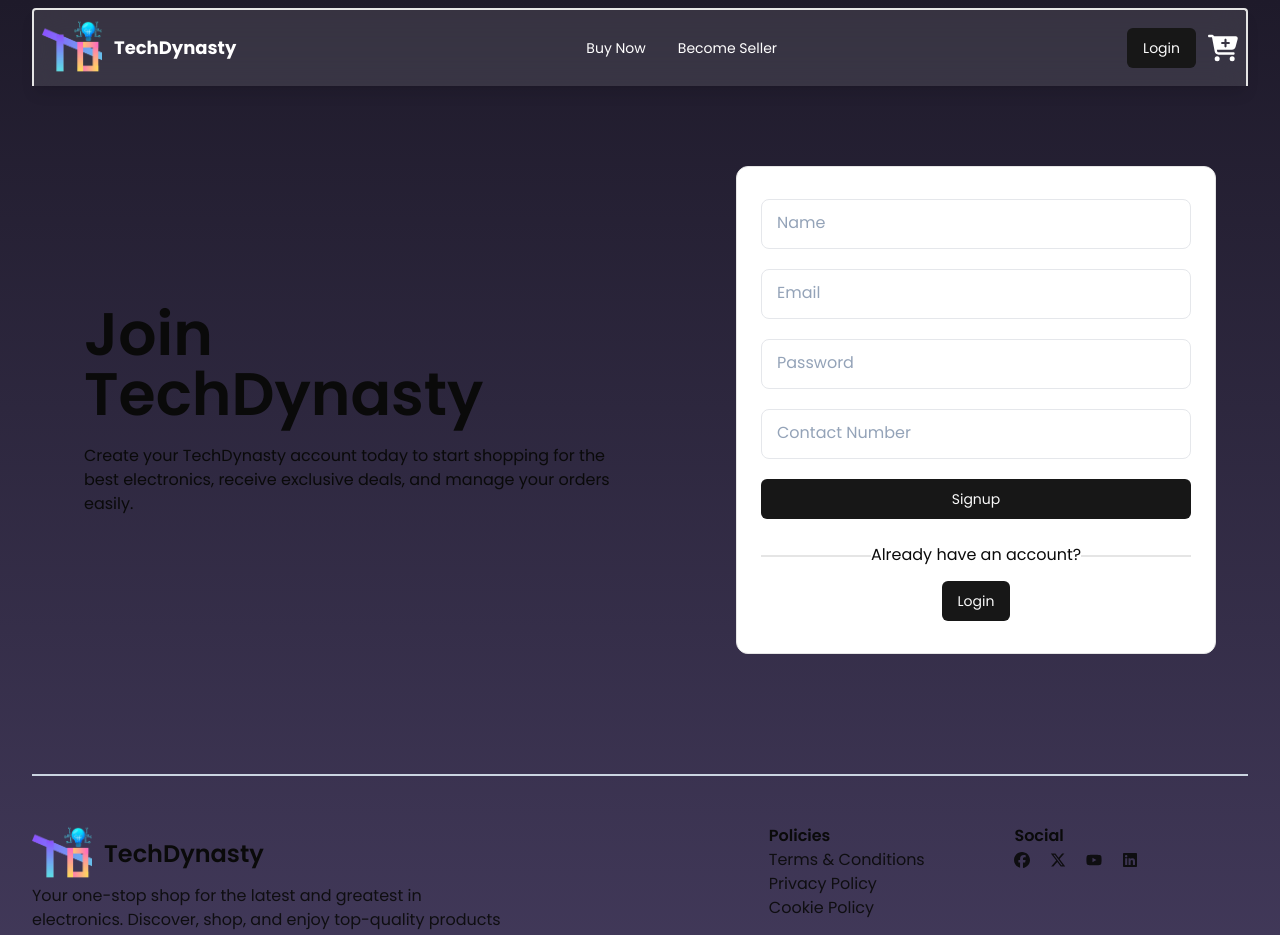
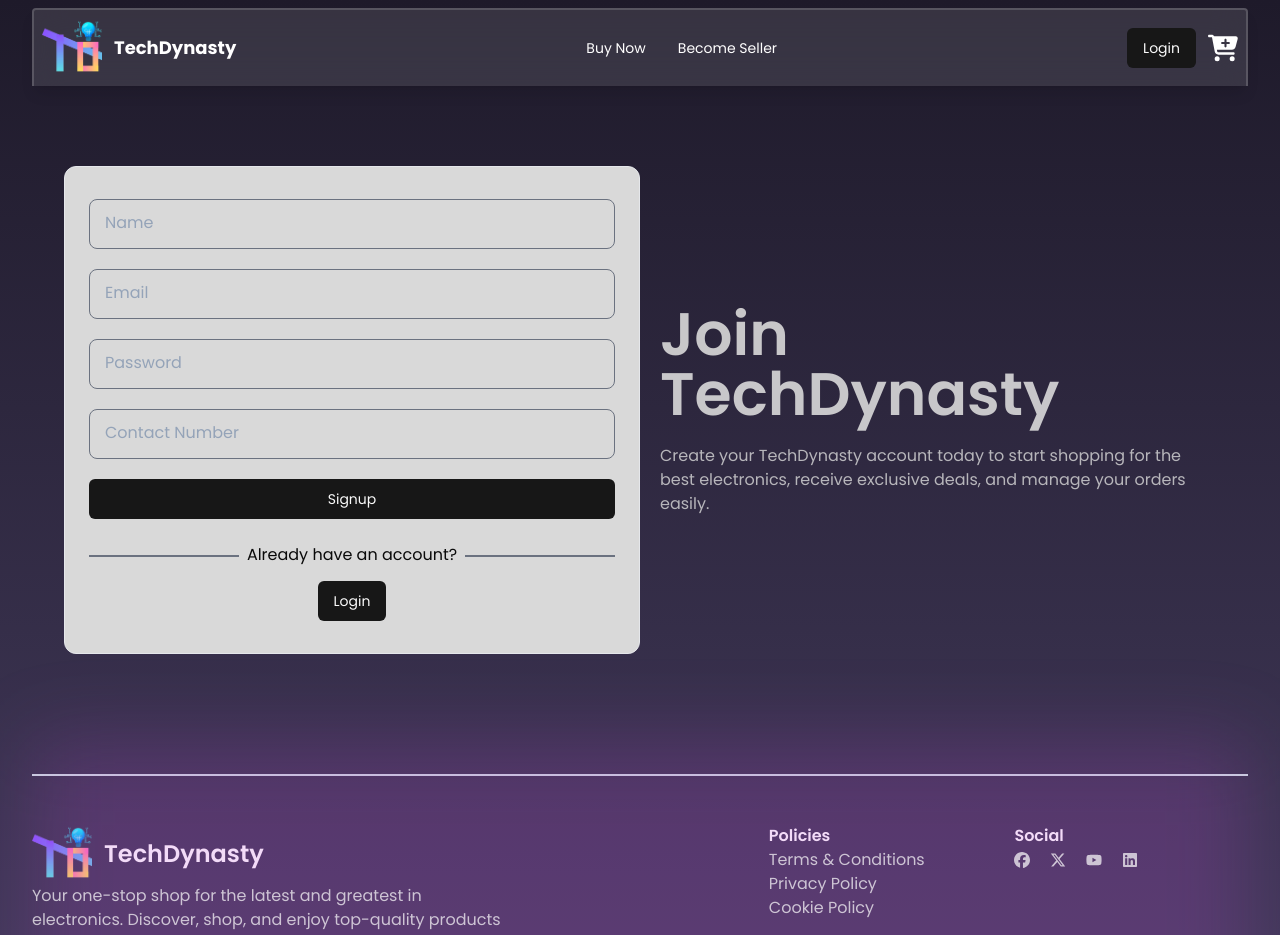
Before and after one commit to ifshad/tech-dynasty-client, a Next.js app: page /signup in a window 1280 px wide. Shown: the top 935 px of the page. Built offline with nearby package versions, Linux system fonts and the light colour scheme; no server answers.

Commit message:
styles updated

```diff
--- a/app/globals.css
+++ b/app/globals.css
@@ -20,7 +20,7 @@
     --secondary-foreground: 0 0% 9%;
 
     --muted: 0 0% 96.1%;
-    --muted-foreground: 0 0% 45.1%;
+    --muted-foreground: 0 0% 80%;
 
     --accent: 0 0% 96.1%;
     --accent-foreground: 0 0% 9%;
@@ -52,7 +52,7 @@
     --secondary-foreground: 0 0% 98%;
 
     --muted: 0 0% 14.9%;
-    --muted-foreground: 0 0% 63.9%;
+    --muted-foreground: 0 0% 80%;
 
     --accent: 0 0% 14.9%;
     --accent-foreground: 0 0% 98%;
@@ -68,7 +68,7 @@
 
 @layer base {
   * {
-    @apply border-border;
+    /* @apply border-border; */
   }
   body {
     @apply bg-background text-foreground;
--- a/app/signup/page.tsx
+++ b/app/signup/page.tsx
@@ -11,7 +11,7 @@ const SignUpPage = () => {
   const router = useRouter();
   function handleSubmit(e: any) {
     e.preventDefault();
-    const form:any = new FormData(e.currentTarget);
+    const form: any = new FormData(e.currentTarget);
     const name: any = form.get("name");
     const password: any = form.get("password");
     const email: any = form.get("email");
@@ -38,7 +38,7 @@ const SignUpPage = () => {
         };
 
         axios.post("https://tech-dynasty-server.vercel.app/users", user);
-        router.push('/login')
+        router.push("/login");
       })
       .catch((error) => console.log(error));
     e.target.reset();
@@ -47,30 +47,21 @@ const SignUpPage = () => {
     <div className="container py-14 lg:py-20">
       <div className="grid grid-cols-12 items-center gap-y-5">
         <div className="col-span-12 lg:col-span-6">
-          <h1 className="lg:text-6xl md:text-4xl text-3xl font-semibold lg:m-5 md:m-3 m-2">
-            Join TechDynasty
-          </h1>
-          <p className="lg:m-5 md:m-3 m-2">
-            Create your TechDynasty account today to start shopping for the best
-            electronics, receive exclusive deals, and manage your orders easily.
-          </p>
-        </div>
-        <div className="col-span-12 lg:col-span-5 lg:col-start-8">
           {/* Registration Form */}
-          <div className="bg-white rounded-xl px-2 md:px-6 py-8 border">
+          <div className="bg-[#D9D9D9] rounded-xl px-2 md:px-6 py-8 border">
             <form onSubmit={handleSubmit} className="flex flex-col gap-y-5">
               <div className="relative">
                 <input
                   type="text"
                   name="name"
                   id="name"
-                  className="p-3 bg-transparent border border-gray-200 rounded-[.5rem] outline-none peer w-full placeholder-transparent focus:border-primary"
+                  className="p-3 bg-transparent border border-gray-500 rounded-[.5rem] outline-none peer w-full placeholder-transparent focus:border-primary"
                   placeholder="name"
                   required
                 />
                 <label
                   htmlFor="name"
-                  className="absolute left-3 -top-3 cursor-text  bg-secondary-color px-1 text-base lg:peer-focus:text-base md:peer-focus:text-base peer-focus:text-sm peer-placeholder-shown:text-slate-400 peer-placeholder-shown:translate-y-6 peer-placeholder-shown:font-medium peer-placeholder-shown:bg-white peer-focus:bg-white  peer-focus:-translate-y-0  transition-all duration-200"
+                  className="absolute left-3 -top-3 cursor-text  bg-secondary-color px-1 text-base lg:peer-focus:text-base md:peer-focus:text-base peer-focus:text-sm peer-placeholder-shown:text-slate-400 peer-placeholder-shown:translate-y-6 peer-placeholder-shown:font-medium peer-placeholder-shown:bg-[#D9D9D9] peer-focus:bg-[#D9D9D9]  peer-focus:-translate-y-0  transition-all duration-200"
                 >
                   Name
                 </label>
@@ -80,13 +71,13 @@ const SignUpPage = () => {
                   type="email"
                   name="email"
                   id="email"
-                  className="p-3 bg-transparent border border-gray-200 rounded-[.5rem] outline-none peer w-full placeholder-transparent focus:border-primary"
+                  className="p-3 bg-transparent border border-gray-500 rounded-[.5rem] outline-none peer w-full placeholder-transparent focus:border-primary"
                   placeholder="email"
                   required
                 />
                 <label
                   htmlFor="email"
-                  className="absolute left-3 -top-3 cursor-text  bg-secondary-color px-1 text-base lg:peer-focus:text-base md:peer-focus:text-base peer-focus:text-sm peer-placeholder-shown:text-slate-400 peer-placeholder-shown:translate-y-6 peer-placeholder-shown:font-medium peer-placeholder-shown:bg-white peer-focus:bg-white  peer-focus:-translate-y-0  transition-all duration-200"
+                  className="absolute left-3 -top-3 cursor-text  bg-secondary-color px-1 text-base lg:peer-focus:text-base md:peer-focus:text-base peer-focus:text-sm peer-placeholder-shown:text-slate-400 peer-placeholder-shown:translate-y-6 peer-placeholder-shown:font-medium peer-placeholder-shown:bg-[#D9D9D9] peer-focus:bg-[#D9D9D9]  peer-focus:-translate-y-0  transition-all duration-200"
                 >
                   Email
                 </label>
@@ -96,13 +87,13 @@ const SignUpPage = () => {
                   type="password"
                   name="password"
                   id="password"
-                  className="p-3 bg-transparent border border-gray-200 rounded-[.5rem] outline-none peer w-full placeholder-transparent focus:border-primary"
+                  className="p-3 bg-transparent border border-gray-500 rounded-[.5rem] outline-none peer w-full placeholder-transparent focus:border-primary"
                   placeholder="password"
                   required
                 />
                 <label
                   htmlFor="password"
-                  className="absolute left-3 -top-3 cursor-text bg-secondary-color px-1 text-base lg:peer-focus:text-base md:peer-focus:text-base peer-focus:text-sm peer-placeholder-shown:text-slate-400 peer-placeholder-shown:translate-y-6 peer-placeholder-shown:font-medium peer-placeholder-shown:bg-white peer-focus:bg-white  peer-focus:-translate-y-0 transition-all duration-200"
+                  className="absolute left-3 -top-3 cursor-text bg-secondary-color px-1 text-base lg:peer-focus:text-base md:peer-focus:text-base peer-focus:text-sm peer-placeholder-shown:text-slate-400 peer-placeholder-shown:translate-y-6 peer-placeholder-shown:font-medium peer-placeholder-shown:bg-[#D9D9D9] peer-focus:bg-[#D9D9D9]  peer-focus:-translate-y-0 transition-all duration-200"
                 >
                   Password
                 </label>
@@ -112,13 +103,13 @@ const SignUpPage = () => {
                   type="number"
                   name="number"
                   id="number"
-                  className="p-3 bg-transparent border border-gray-200 rounded-[.5rem] outline-none peer w-full placeholder-transparent focus:border-primary"
+                  className="p-3 bg-transparent border border-gray-500 rounded-[.5rem] outline-none peer w-full placeholder-transparent focus:border-primary"
                   placeholder="number"
                   required
                 />
                 <label
                   htmlFor="number"
-                  className="absolute left-3 -top-3 cursor-text bg-secondary-color px-1 text-base lg:peer-focus:text-base md:peer-focus:text-base peer-focus:text-sm peer-placeholder-shown:text-slate-400 peer-placeholder-shown:translate-y-6 peer-placeholder-shown:font-medium peer-placeholder-shown:bg-white peer-focus:bg-white  peer-focus:-translate-y-0 transition-all duration-200"
+                  className="absolute left-3 -top-3 cursor-text bg-secondary-color px-1 text-base lg:peer-focus:text-base md:peer-focus:text-base peer-focus:text-sm peer-placeholder-shown:text-slate-400 peer-placeholder-shown:translate-y-6 peer-placeholder-shown:font-medium peer-placeholder-shown:bg-[#D9D9D9] peer-focus:bg-[#D9D9D9]  peer-focus:-translate-y-0 transition-all duration-200"
                 >
                   Contact Number
                 </label>
@@ -129,8 +120,8 @@ const SignUpPage = () => {
               </Button>
             </form>
             <div className="mt-9 flex flex-col items-center relative">
-              <span className="w-full border"></span>
-              <span className="bg-white absolute -translate-y-3">
+              <span className="w-full border border-gray-500"></span>
+              <span className="bg-[#D9D9D9] absolute -translate-y-3 px-2">
                 Already have an account?
               </span>
               <Button className="mt-6">
@@ -139,6 +130,15 @@ const SignUpPage = () => {
             </div>
           </div>
         </div>
+        <div className="col-span-12 lg:col-span-6">
+          <h1 className="lg:text-6xl md:text-4xl text-3xl font-semibold lg:m-5 md:m-3 m-2 text-[#D9D9D9]/90">
+            Join TechDynasty
+          </h1>
+          <p className="lg:m-5 md:m-3 m-2 text-[#D9D9D9]/80">
+            Create your TechDynasty account today to start shopping for the best
+            electronics, receive exclusive deals, and manage your orders easily.
+          </p>
+        </div>
       </div>
     </div>
   );
--- a/components/layout/Footer.tsx
+++ b/components/layout/Footer.tsx
@@ -6,7 +6,8 @@ import Image from "next/image";
 
 const Footer: FC = () => {
   return (
-    <div className="w-full mt-2 pt-3 md:pt-8">
+    <div className="w-full mt-2 pt-3 md:pt-8 text-white relative">
+      <div className="py-3 absolute inset-0 filter bg-[#C44BD9]/20 blur-2xl"></div>
       <div className="border border-slate-300 mb-4 md:mb-12"></div>
       <div className="grid grid-cols-2 md:grid-cols-5 gap-3 mb-4 md:mb-12">
         <div className="col-span-2 md:col-span-3">
@@ -14,45 +15,45 @@ const Footer: FC = () => {
             <Image src={logo} alt="TechDynasty Logo" height={60} />
             <h1 className="text-2xl font-semibold">TechDynasty</h1>
           </div>
-          <p className="opacity-90 md:w-4/6">
+          <p className="opacity-70 md:w-4/6">
             Your one-stop shop for the latest and greatest in electronics.
             Discover, shop, and enjoy top-quality products at unbeatable prices.
           </p>
         </div>
         <div className="col-span-1">
           <h1 className="font-semibold">Policies</h1>
-          <ul className="opacity-90">
+          <ul className="">
             <li>
-              <Link href="/">Terms & Conditions</Link>
+              <Link href="/" className="opacity-70 hover:opacity-90">Terms & Conditions</Link>
             </li>
             <li>
-              <Link href="/">Privacy Policy</Link>
+              <Link href="/" className="opacity-70 hover:opacity-90">Privacy Policy</Link>
             </li>
             <li>
-              <Link href="/">Cookie Policy</Link>
+              <Link href="/" className="opacity-70 hover:opacity-90">Cookie Policy</Link>
             </li>
           </ul>
         </div>
         <div className="col-span-1">
           <h1 className="mb-1 font-semibold">Social</h1>
-          <div className="flex gap-5 opacity-90">
-            <Link href="/">
+          <div className="flex gap-5">
+            <Link href="/" className="opacity-70 hover:opacity-90">
               <FaFacebook />
             </Link>
-            <Link href="/">
+            <Link href="/" className="opacity-70 hover:opacity-90">
               <FaXTwitter />
             </Link>
-            <Link href="/">
+            <Link href="/" className="opacity-70 hover:opacity-90">
               <FaYoutube />
             </Link>
-            <Link href="/">
+            <Link href="/" className="opacity-70 hover:opacity-90">
               <FaLinkedin />
             </Link>
           </div>
         </div>
       </div>
       <div className="mb-2">
-        <p className="flex items-center justify-center">
+        <p className="flex items-center justify-center opacity-70">
           &copy; {new Date().getFullYear()} TechDynasty | All rights reserved
         </p>
       </div>
--- a/components/layout/Header.tsx
+++ b/components/layout/Header.tsx
@@ -32,7 +32,7 @@ const Header: FC = () => {
   };
 
   return (
-    <div className="p-2 flex items-center justify-between border-x-2 border-t-2 rounded-t mt-2 shadow-lg sticky top-0 z-50 backdrop-blur-lg bg-[#D9D9D9] bg-opacity-[13.5%] text-white">
+    <div className="p-2 flex items-center justify-between border-x-2 border-t-2 rounded-t border-[#D9D9D9]/20 mt-2 shadow-lg sticky top-0 z-50 backdrop-blur-lg bg-[#D9D9D9] bg-opacity-[13.5%] text-white">
       <div>
         <Link href="/" className="flex gap-3 items-center">
           <Image src={logo} alt="TechDynasty Logo" height={60}/>
```
Also changed, not shown: app/login/page.tsx (+9 -9 lines), app/page.tsx (+17 -11 lines).
